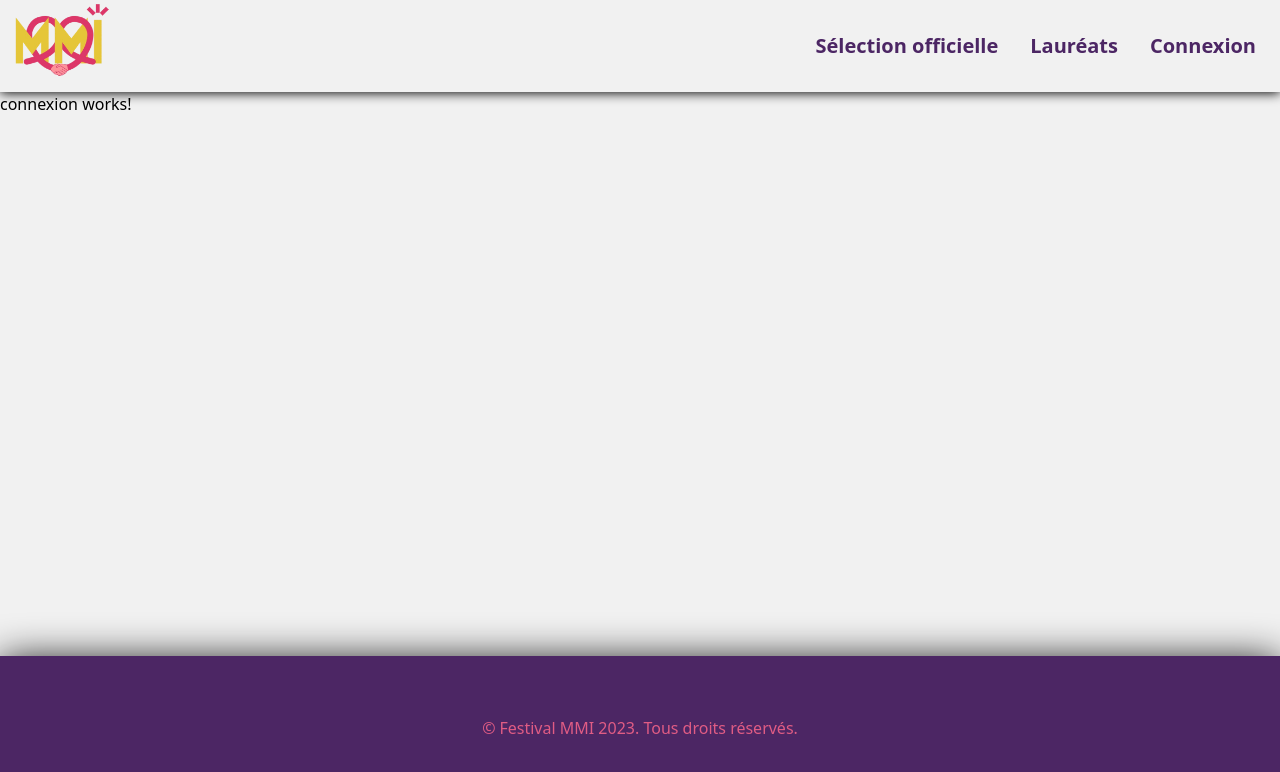
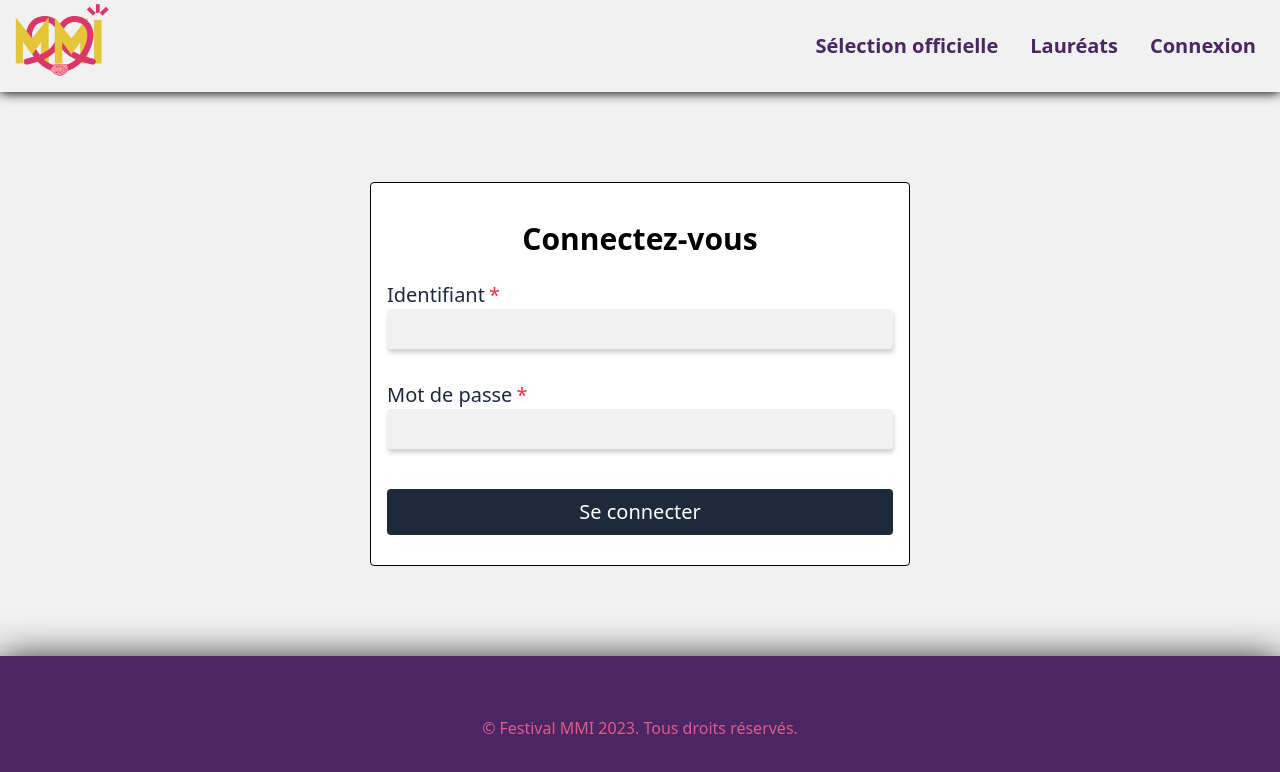
Before and after one commit to jpkamdem/festival-mmi, a React (Vite) app: page /connexion in a window 1280 px wide. Shown: the top 772 px of the page. Built offline with nearby package versions, Linux system fonts and the light colour scheme.

Commit message:
page login, quelques fixs

```diff
--- a/src/index.css
+++ b/src/index.css
@@ -10,3 +10,15 @@
 .header-links {
   @apply font-bold text-xl text-violet hover:text-custom-rose hover:cursor-pointer;
 }
+
+.label {
+  @apply text-slate-800 font-medium text-xl after:ml-1 after:text-red-500 after:content-['*'];
+}
+
+.form-style {
+  @apply flex flex-col my-4;
+
+  .input {
+    @apply bg-blanc-casse rounded-sm h-10 px-4 drop-shadow-[1px_4px_2px_lightgray];
+  }
+}
--- a/src/pages/Connexion.jsx
+++ b/src/pages/Connexion.jsx
@@ -1,7 +1,53 @@
+import { useState } from "react";
+
 export default function Connexion() {
+  const [user, setUser] = useState({ identifiant: "", motDePasse: "" });
+
+  function handleChange(e) {
+    setUser((prev) => ({ ...prev, [e.target.name]: e.target.value.trim() }));
+  }
+
+  function handleSubmit(e) {
+    e.preventDefault();
+    console.log("Identifiant: ", user.identifiant);
+    console.log("Mot de passe: ", user.motDePasse);
+    setUser({ identifiant: "", motDePasse: "" });
+  }
+
   return (
-    <div>
-      <p>connexion works!</p>
+    <div className="h-full flex items-center">
+      <form
+        onSubmit={handleSubmit}
+        className="px-4 h-96 bg-white flex flex-col justify-center border-1 w-[40dvw] min-w-[540px] max-w-[700px] mx-auto rounded-sm"
+      >
+        <p className="text-center py-2 text-3xl font-bold">Connectez-vous</p>
+        <div className="form-style">
+          <label className="label">Identifiant</label>
+          <input
+            type="text"
+            name="identifiant"
+            value={user.identifiant}
+            onChange={(e) => handleChange(e)}
+            className="input"
+          />
+        </div>
+        <div className="form-style">
+          <label className="label">Mot de passe</label>
+          <input
+            type="password"
+            name="motDePasse"
+            value={user.motDePasse}
+            onChange={(e) => handleChange(e)}
+            className="input"
+          />
+        </div>
+        <button
+          type="submit"
+          className="bg-gray-800 mt-6 h-[12%] text-white font-medium text-xl rounded-sm hover:cursor-pointer hover:bg-custom-yellow transition"
+        >
+          Se connecter
+        </button>
+      </form>
     </div>
-  )
+  );
 }
--- a/src/pages/Home.jsx
+++ b/src/pages/Home.jsx
@@ -1,7 +1,7 @@
 export default function Home() {
   return (
     <div className="h-full w-[40dvw] mx-auto flex flex-col justify-center">
-      <p className="uppercase text-[12em] text-custom-rose font-bold w-[40dvw]">
+      <p className="uppercase py-6 leading-none text-[12em] text-custom-rose font-bold w-[40dvw]">
         festival mmi!
       </p>
       <p className="text-5xl font-bold text-violet">32 février 2047</p>
```
